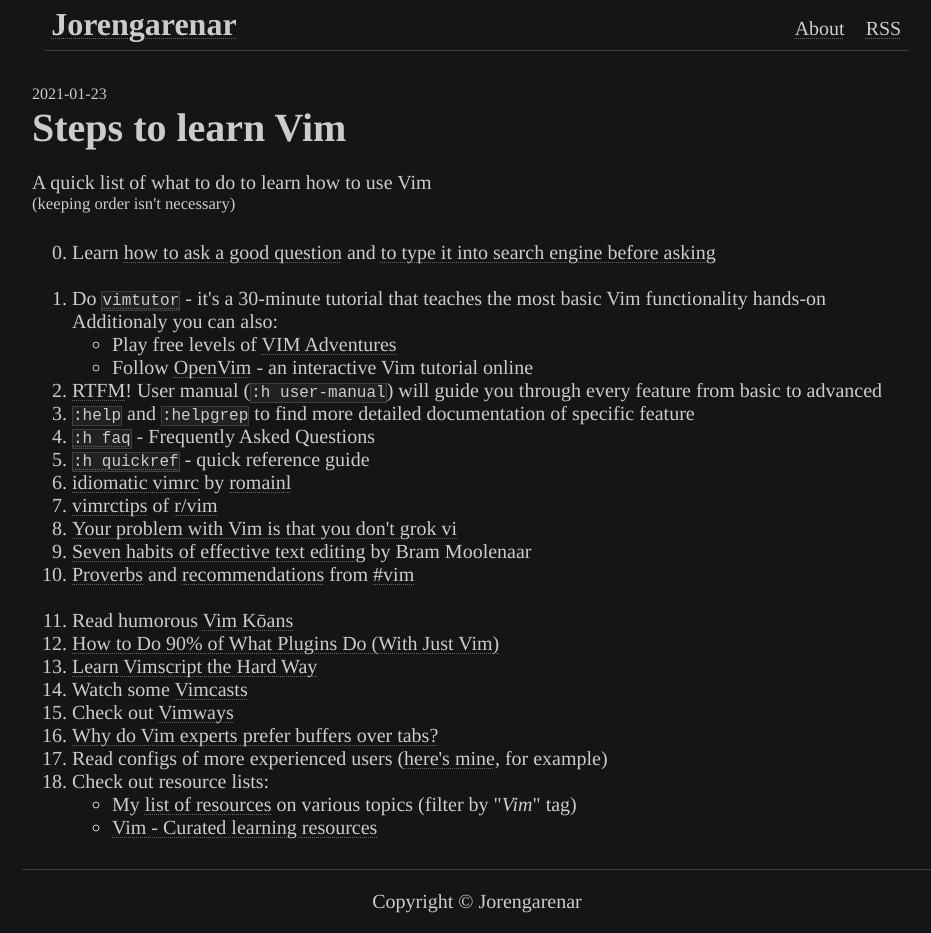
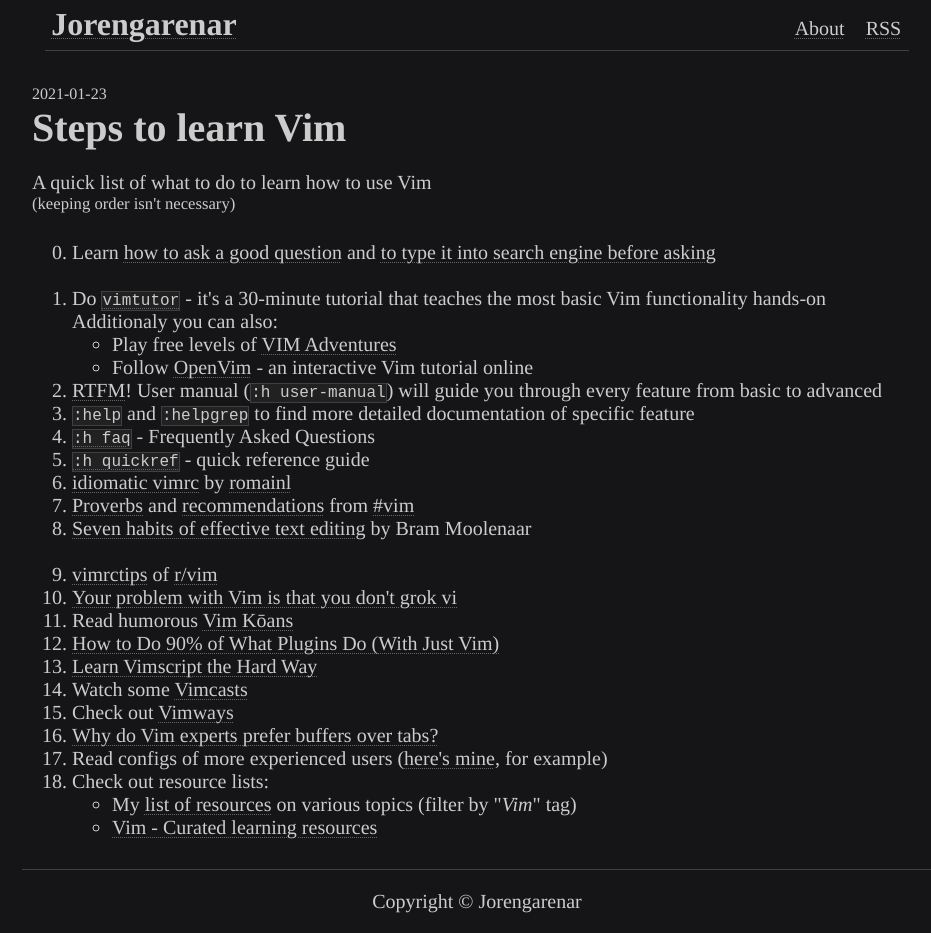
Before and after one commit to Jorenar/blog, a Jekyll site: the page built from _posts/2021-01-23-vim-learning-steps.md, in a window 1280 px wide. Shown: the whole page, without its empty margins (163-1094 px from the left). Built offline with Jekyll 4.4.1, drawn with Linux system fonts in a browser that asks for light colours.

```diff
--- a/_posts/2021-01-23-vim-learning-steps.md
+++ b/_posts/2021-01-23-vim-learning-steps.md
@@ -20,11 +20,11 @@ A quick list of what to do to learn how to use Vim
  4. [`:h faq`](https://vimhelp.org/vim_faq.txt.html) - Frequently Asked Questions
  5. [`:h quickref`](https://vimhelp.org/quickref.txt.html) - quick reference guide
  6. [idiomatic vimrc](https://github.com/romainl/idiomatic-vimrc) by [romainl](http://romainl.github.io/)
- 7. [vimrctips](https://www.reddit.com/r/vim/wiki/vimrctips) of [r/vim](https://www.reddit.com/r/vim)
- 8. [Your problem with Vim is that you don't grok vi](https://stackoverflow.com/a/1220118/10247460)
- 9. [Seven habits of effective text editing](https://www.moolenaar.net/habits.html) by Bram Moolenaar
-10. [Proverbs](https://www.vi-improved.org/vim-proverbs) and [recommendations](https://www.vi-improved.org/recommendations) from [#vim](https://www.vi-improved.org/)
+ 7. [Proverbs](https://www.vi-improved.org/vim-proverbs) and [recommendations](https://www.vi-improved.org/recommendations) from [#vim](https://www.vi-improved.org/)
+ 8. [Seven habits of effective text editing](https://www.moolenaar.net/habits.html) by Bram Moolenaar
 <br><br>
+ 9. [vimrctips](https://www.reddit.com/r/vim/wiki/vimrctips) of [r/vim](https://www.reddit.com/r/vim)
+10. [Your problem with Vim is that you don't grok vi](https://stackoverflow.com/a/1220118/10247460)
 11. Read humorous [Vim Kōans](https://blog.sanctum.geek.nz/vim-koans)
 12. [How to Do 90% of What Plugins Do (With Just Vim)](https://www.youtube.com/watch?v=XA2WjJbmmoM)
 13. [Learn Vimscript the Hard Way](https://learnvimscriptthehardway.stevelosh.com)
```
